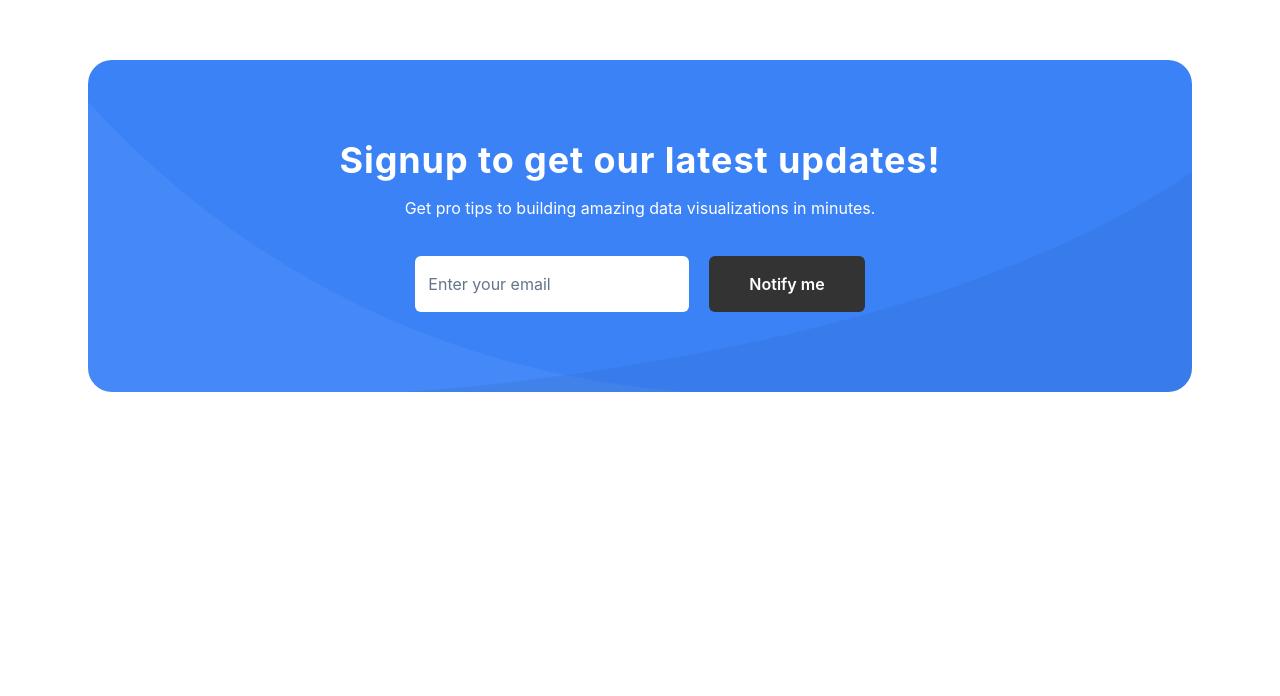
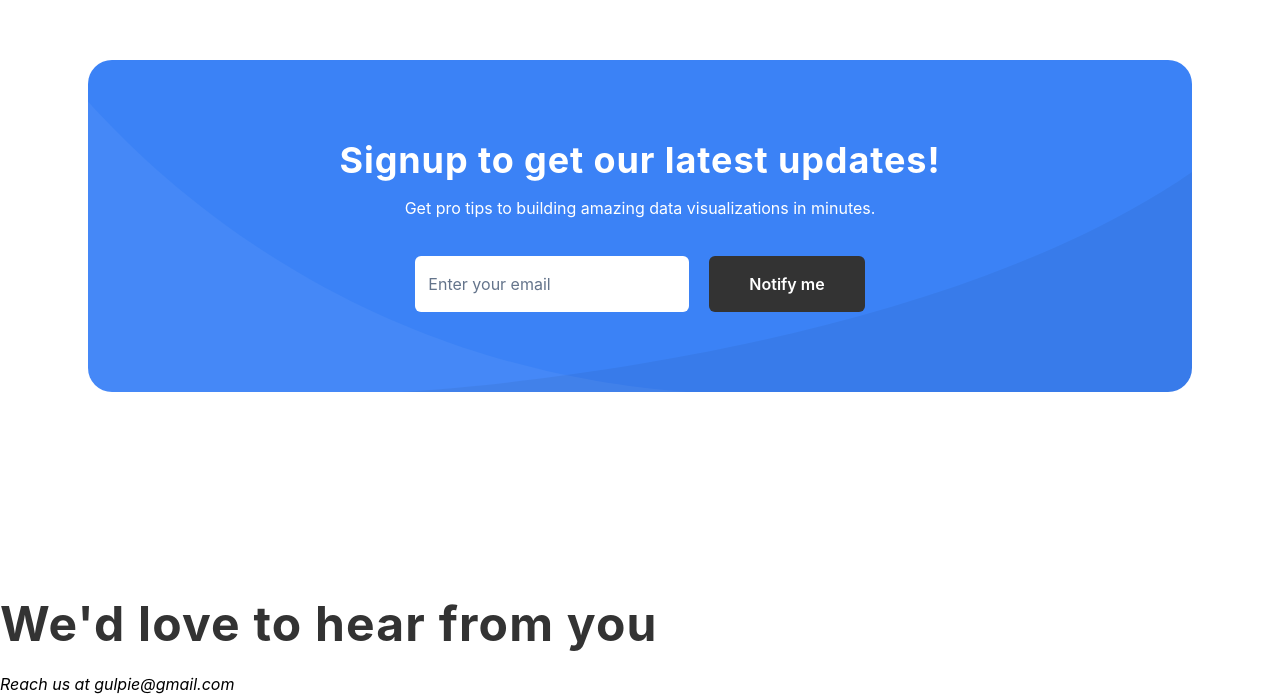
Before and after one commit to mollerjorge/gulpie-web, a website: page public/index.html in a window 1280 px wide. Shown: the part 7379-8075 px from the top of the page. Before the commit the page ends 7979 px from the top, so only its background shows below. Drawn offline with Linux system fonts and the light colour scheme.

Commit message:
Added contact section to index.html

```diff
--- a/public/index.html
+++ b/public/index.html
@@ -1450,6 +1450,12 @@
           </div>
         </div>
       </section>
+
+      <section id="contact">
+        <h2>We'd love to hear from you</h2>
+
+        <address>Reach us at <a href="mailto:gulpie@gmail.com">gulpie@gmail.com</a></address>
+      </section>
     </main>
 
     <script type="text/javascript" src="js/gulpie.js"></script>
```
